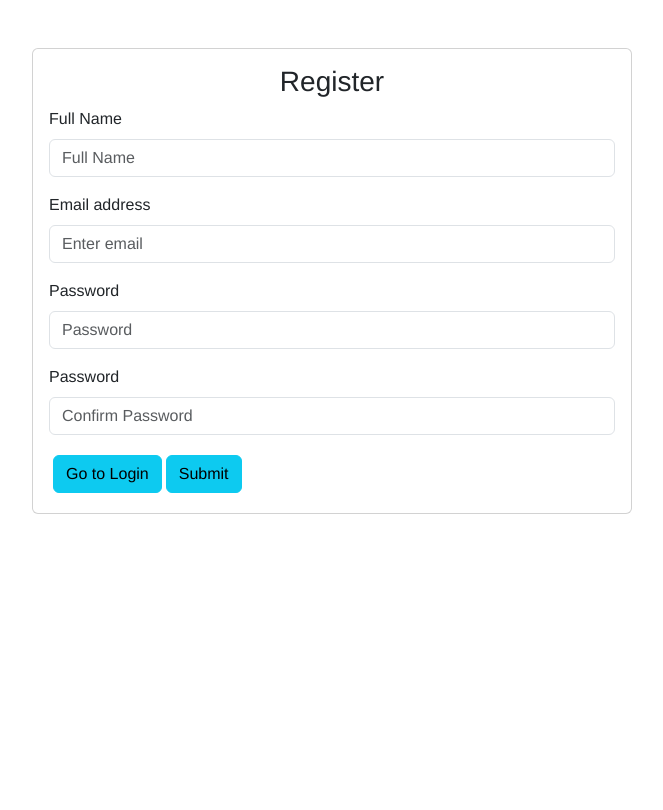
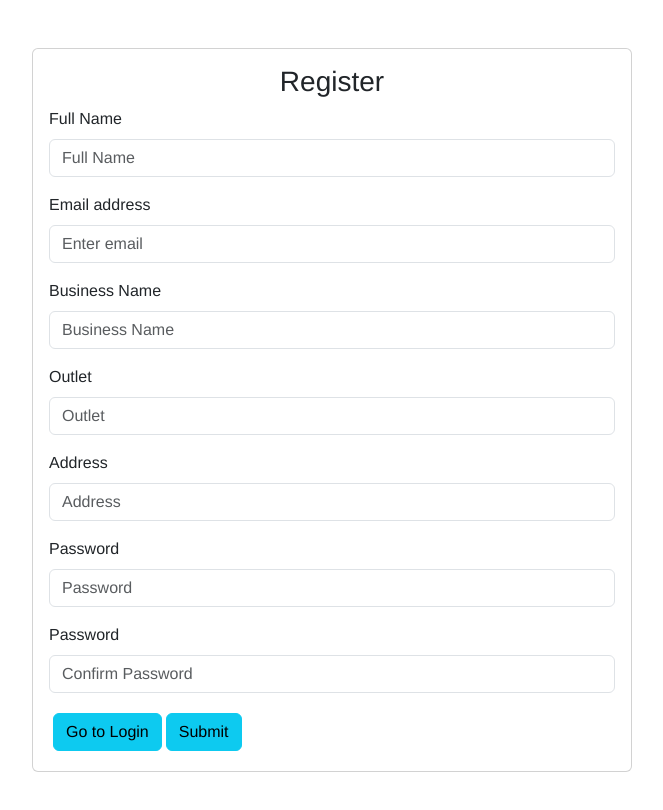
Before and after one commit to ElEloheGroupofCompanies/franchisee-order-form, a React (Vite) app: page /register in a window 1280 px wide. Shown: the top 810 px of the page, without its empty margins (308-971 px from the left). Built offline with nearby package versions, Linux system fonts and the light colour scheme.

Commit message:
added the details in the registration to creating the purchase order form

```diff
--- a/src/utils/http.js
+++ b/src/utils/http.js
@@ -2,8 +2,8 @@ import axios from "axios";
 
 function useApi(token = null) {
   return axios.create({
-    baseURL: "http://localhost:8000/api",
-    images: "http://localhost:8000/images",
+    baseURL: "https://franchisee-backend.onrender.com/api",
+    images: "https://franchisee-backend.onrender.com/images",
     headers: {
       Accept: "application/json",
       Authorization: `Bearer ${token}`,
--- a/src/views/CreatePurchaseOrderForm.jsx
+++ b/src/views/CreatePurchaseOrderForm.jsx
@@ -129,7 +129,7 @@ function CreatePurchaseOrderForm() {
                                 <Form.Label>Business Name</Form.Label>
                                 <Form.Control
                                     type="text"
-                                    value={business_name}
+                                    value={business_name || user?.business_name}
                                     onChange={(e) => setBusinessName(e.target.value)}
                                     placeholder="Business Name"
                                 />
@@ -140,7 +140,7 @@ function CreatePurchaseOrderForm() {
                                 <Form.Label>Outlet</Form.Label>
                                 <Form.Control
                                     type="text"
-                                    value={outlet}
+                                    value={outlet || user?.outlet}
                                     onChange={(e) => setOutlet(e.target.value)}
                                     placeholder="Outlet"
                                 />
@@ -151,7 +151,7 @@ function CreatePurchaseOrderForm() {
                                 <Form.Label>Address</Form.Label>
                                 <Form.Control
                                     type="text"
-                                    value={address}
+                                    value={address || user?.address}
                                     onChange={(e) => setAddress(e.target.value)}
                                     placeholder="Address"
                                 />
--- a/src/views/Register.jsx
+++ b/src/views/Register.jsx
@@ -12,6 +12,9 @@ function Register() {
   const { setItem } = useLocalStorage();
   const [name, setName] = useState("");
   const [email, setEmailAddress] = useState("");
+  const [business_name, setBusinessName] = useState("");
+  const [outlet, setOutlet] = useState("");
+  const [address, setAddress] = useState("");
   const [password, setPassword] = useState("");
   const [password_confirmation, setPasswordConfirmation] = useState("");
   const api = useApi();
@@ -23,6 +26,9 @@ function Register() {
       const body = {
         name,
         email,
+        business_name,
+        outlet,
+        address,
         password,
         password_confirmation,
       };
@@ -72,6 +78,30 @@ function Register() {
             </Form.Group>
             <Form.Group
               className="mb-3"
+              value={business_name}
+              onChange={(e) => setBusinessName(e.target.value)}
+            >
+              <Form.Label>Business Name</Form.Label>
+              <Form.Control type="text" placeholder="Business Name" />
+            </Form.Group>
+            <Form.Group
+              className="mb-3"
+              value={outlet}
+              onChange={(e) => setOutlet(e.target.value)}
+            >
+              <Form.Label>Outlet</Form.Label>
+              <Form.Control type="text" placeholder="Outlet" />
+            </Form.Group>
+            <Form.Group
+              className="mb-3"
+              value={address}
+              onChange={(e) => setAddress(e.target.value)}
+            >
+              <Form.Label>Address</Form.Label>
+              <Form.Control type="text" placeholder="Address" />
+            </Form.Group>
+            <Form.Group
+              className="mb-3"
               value={password}
               onChange={(e) => setPassword(e.target.value)}
             >
```
